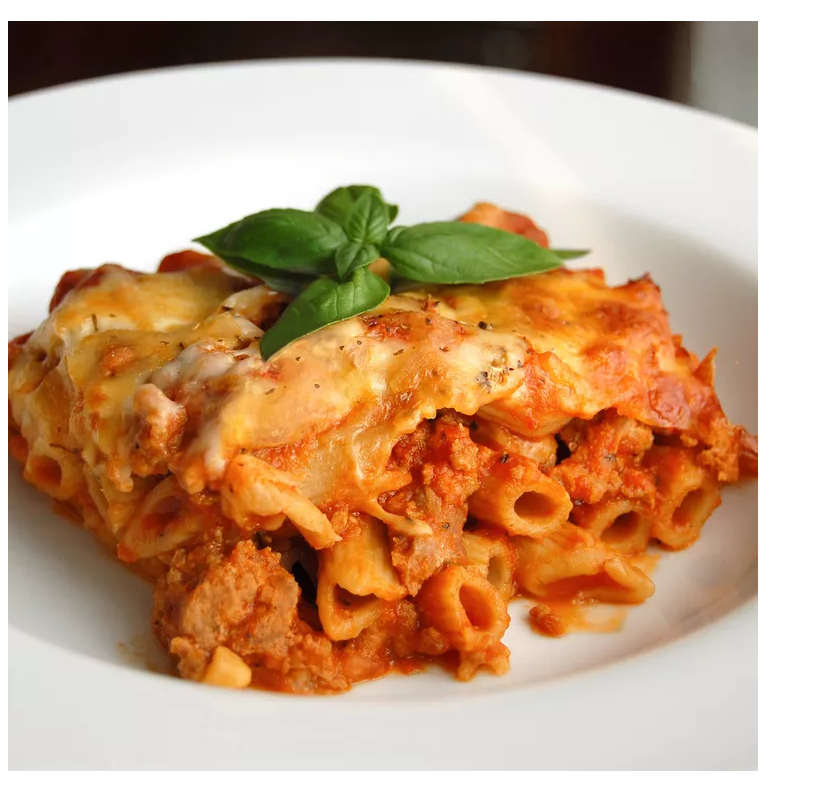
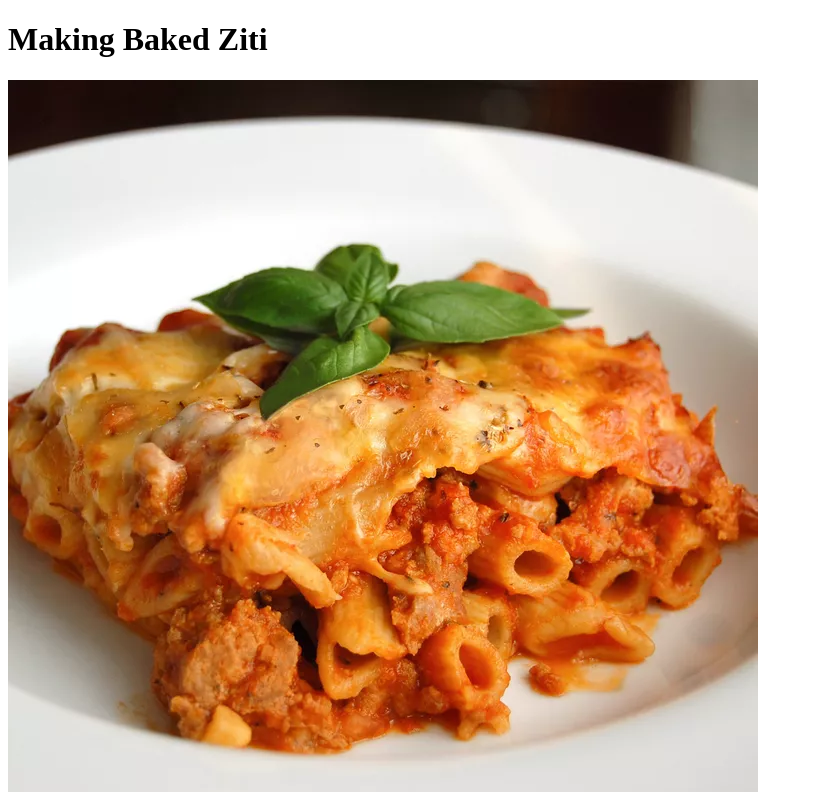
Before and after one commit to IsraelOdeh/odin-recipes, a plain HTML site: page recipes/baked-ziti.html in a window 1280 px wide. Shown: the top 792 px of the page, without its empty margins (0-813 px from the left). Drawn offline with Linux system fonts and the light colour scheme.

Commit message:
added heading to bakedziti page

```diff
--- a/recipes/baked-ziti.html
+++ b/recipes/baked-ziti.html
@@ -6,7 +6,7 @@
     <title>Baked Ziti Recipe</title>
 </head>
 <body>
-    <h1> </h1>
+    <h1>Making Baked Ziti</h1>
     <img src="./img/ziti.jpg">
     <h2>DESCRIPTION</h2>
     <p>
```
